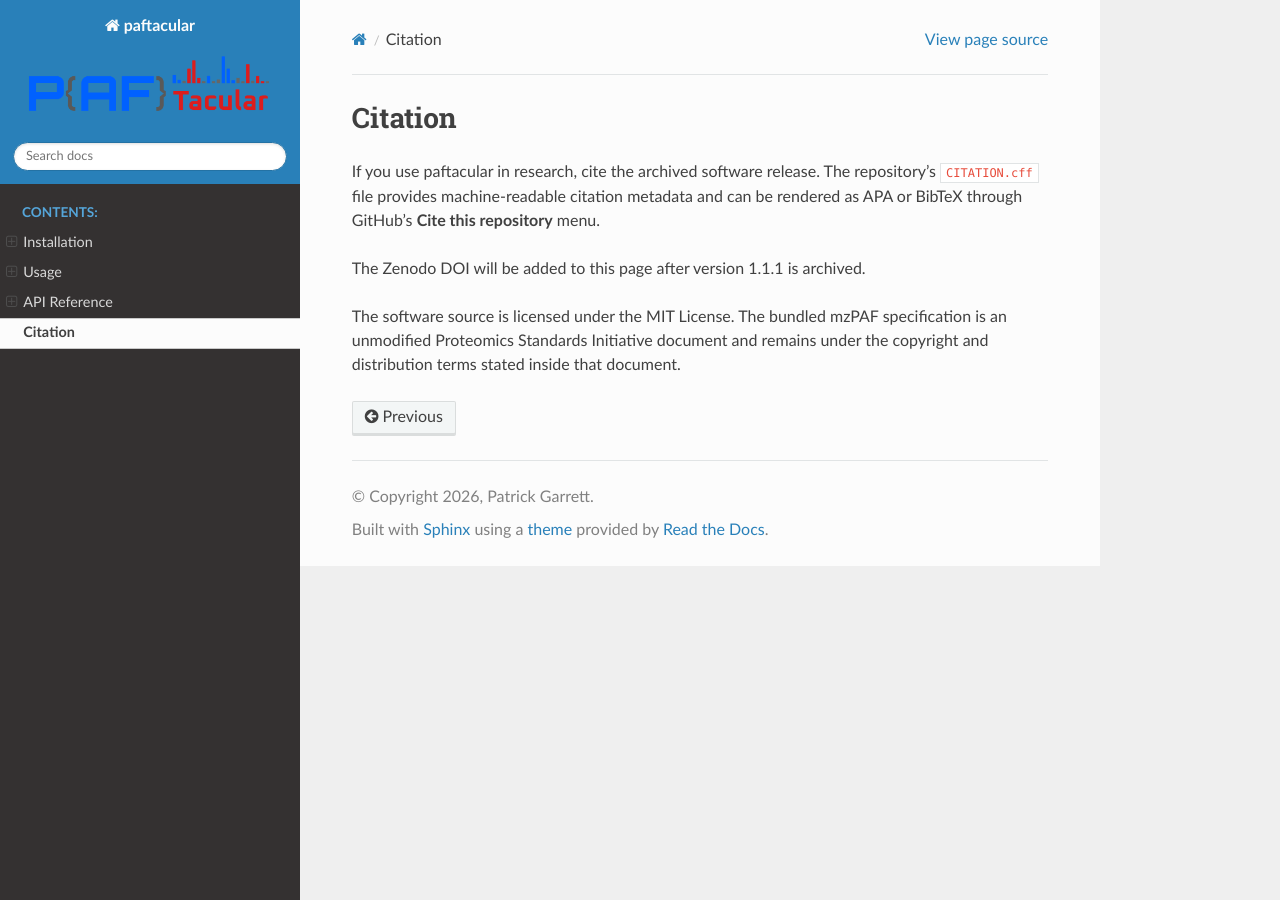
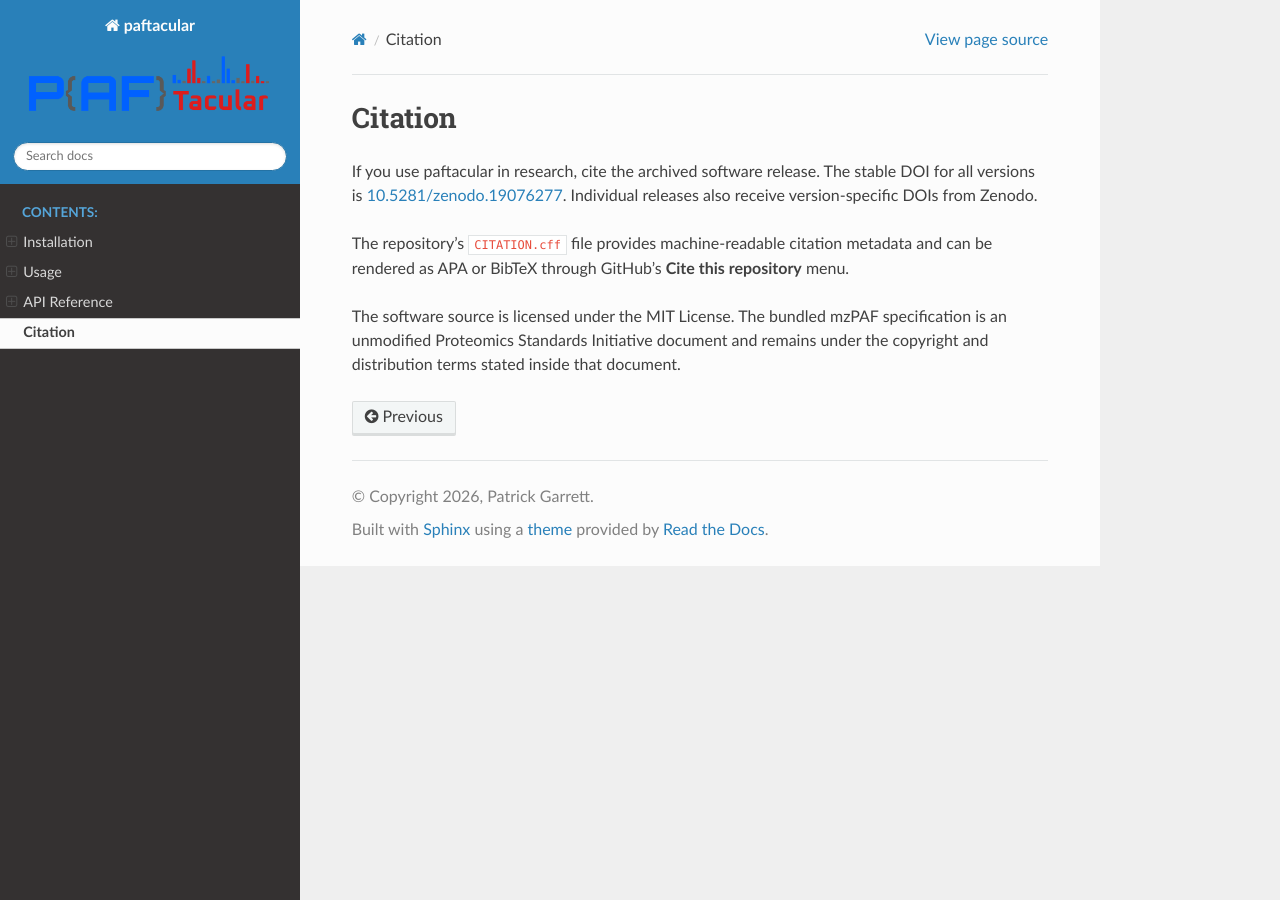
Before and after one commit to tacular-omics/paftacular, a Sphinx documentation site: the page built from docs/citation.rst, in a window 1280 px wide. Built offline with Sphinx 7.4.7 and the Read the Docs theme 3.1.0, drawn with Linux system fonts in a browser that asks for light colours.

Commit message:
docs: link existing Zenodo concept DOI

```diff
--- a/docs/citation.rst
+++ b/docs/citation.rst
@@ -1,11 +1,12 @@
 Citation
 ========
 
-If you use paftacular in research, cite the archived software release. The repository's
-``CITATION.cff`` file provides machine-readable citation metadata and can be rendered as
-APA or BibTeX through GitHub's **Cite this repository** menu.
+If you use paftacular in research, cite the archived software release. The stable DOI for
+all versions is `10.5281/zenodo.19076277 <https://doi.org/10.5281/zenodo.19076277>`_.
+Individual releases also receive version-specific DOIs from Zenodo.
 
-The Zenodo DOI will be added to this page after version 1.1.1 is archived.
+The repository's ``CITATION.cff`` file provides machine-readable citation metadata and
+can be rendered as APA or BibTeX through GitHub's **Cite this repository** menu.
 
 The software source is licensed under the MIT License. The bundled mzPAF specification
 is an unmodified Proteomics Standards Initiative document and remains under the
--- a/docs/index.rst
+++ b/docs/index.rst
@@ -14,6 +14,7 @@
       </a>
       <a href="https://paftacular.readthedocs.io/en/latest/?badge=latest"><img src="https://readthedocs.org/projects/paftacular/badge/?version=latest" alt="Documentation Status"></a>
       <a href="https://badge.fury.io/py/paftacular"><img src="https://badge.fury.io/py/paftacular.svg" alt="PyPI version"></a>
+      <a href="https://doi.org/10.5281/zenodo.19076277"><img src="https://zenodo.org/badge/DOI/10.5281/zenodo.19076277.svg" alt="Zenodo DOI"></a>
       <a href="https://www.python.org/downloads/"><img src="https://img.shields.io/badge/python-3.12+-blue.svg" alt="Python 3.12+"></a>
       <a href="https://opensource.org/licenses/MIT"><img src="https://img.shields.io/badge/License-MIT-yellow.svg" alt="License"></a>
    </div>
--- a/pyproject.toml
+++ b/pyproject.toml
@@ -32,6 +32,7 @@
 Repository = "https://github.com/tacular-omics/paftacular"
 Issues = "https://github.com/tacular-omics/paftacular/issues"
 Changelog = "https://github.com/tacular-omics/paftacular/blob/main/HISTORY.md"
+DOI = "https://doi.org/10.5281/zenodo.19076277"
 
 [project.optional-dependencies]
 smiles = ["pysmiles>=2.0.1"]
```
Also changed, not shown: HISTORY.md (+1 -0 lines), README.md (+2 -1 lines), 1 other file.
